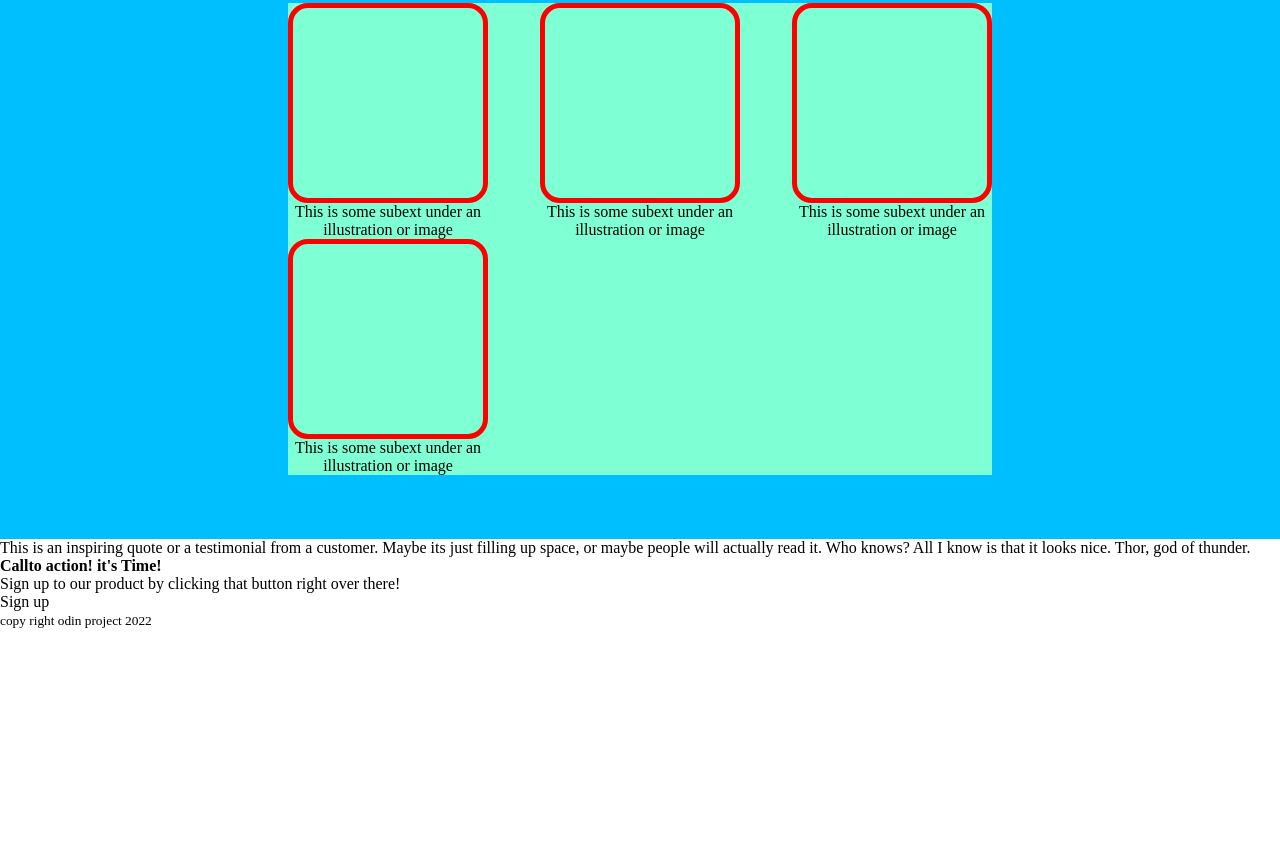
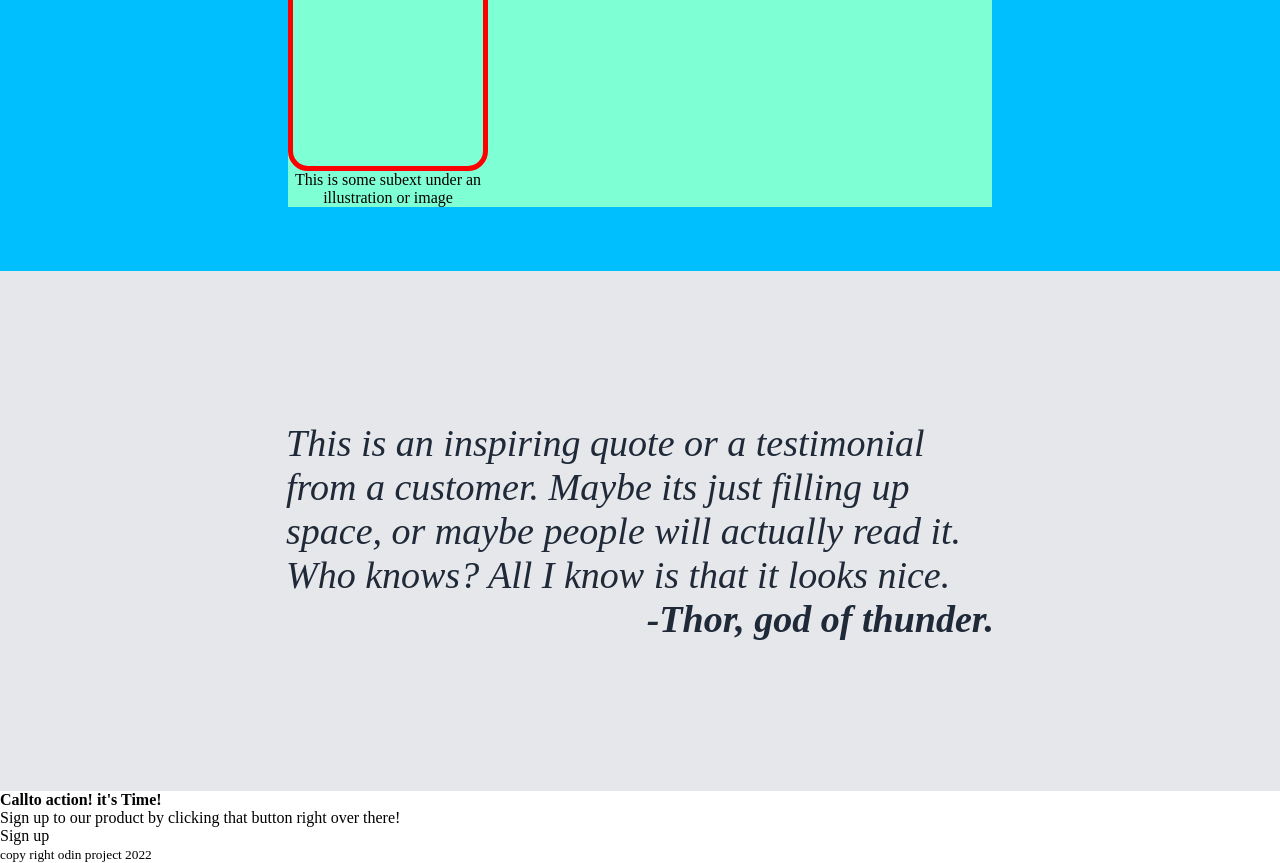
Before and after one commit to BeeAwwad/project-landing-page, a plain HTML site: page index.html in a window 1280 px wide. Shown: the part 900-1763 px from the top of the page. Before the commit the page ends 1529 px from the top, so only its background shows below. Drawn offline with Linux system fonts and the light colour scheme.

Commit message:
Style Thor quote

```diff
--- a/index.html
+++ b/index.html
@@ -42,18 +42,24 @@
             </div>
         </div>
 
-        <blockquote>
-            This is an inspiring quote or a testimonial from a customer. Maybe its just filling up space, or maybe people will actually read it. Who knows? All I know is that it looks nice.
-            <span class="thor">Thor, god of thunder. </span>
-        </blockquote>
+        <div class="quote">
+            <div class="thor-quote">
+                <p>This is an inspiring quote or a testimonial from a customer. Maybe its just filling up space, or maybe people will actually read it. Who knows? All I know is that it looks nice.
+            </p>
+            <p class="thor">-Thor, god of thunder.</p>
+        </div>
+
+        </div>
 
     </div>
 
-    <aside>
-        <h4>Callto action! it's Time!</h4>
+    <div class="call-action">
+        <div class="click-here">
+            <h4>Callto action! it's Time!</h4>
         <p>Sign up to our product by clicking that button right over there!</p>
+        </div>
         <div class="btn">Sign up</div>
-    </aside>
+    </div>
 
     <footer>
         <small>copy right odin project 2022</small>
--- a/styles.css
+++ b/styles.css
@@ -18,9 +18,9 @@ body {
     font-family: 'Segoe UI', Tahoma, Geneva, Verdana, sans-serif;
 }
 .img-one {
-    width: 600px;
-    height: 300px;
+    width: 45%;
     border-radius: 5px;
+    flex-shrink: 1;
 }
 .head-container {
     width: 66%;
@@ -30,7 +30,7 @@ body {
 .logo-nav {
     display: flex;
     justify-content: space-between;
-    flex: 1;
+    flex-shrink: 1;
     padding-top: 20px;
     padding-bottom: 50px;
 }
@@ -52,6 +52,7 @@ body {
     padding-top: 50px;
     padding-bottom: 10%;
     background-color: darkgreen;
+    margin: 0 auto;
 }
 .awsome{
     width: 45%;
@@ -140,10 +141,27 @@ body {
     height: 200px;
     border-radius: 20px;
 }
-@media screen and (maxwidth: 400px) {
-    .img-one {
-        width: 100%;
-        flex-grow: 1;
-    }
+.quote {
+    background-color: #e5e7eb;
+    padding: 50px;
+    height: 20%;
+    width: 100%;
+}
+.thor-quote {
+    margin: 0 auto;
+    width: 60%;
+    font-size: 38px;
+    font-weight: lighter;
+    font-style: italic;
+    color: #1f2937;
+    padding-top: 100px;
+    padding-bottom: 100px;
+}
+.thor {
+    font-weight: bold;
+    display: flex;
+    justify-content: flex-end;
+}
+.call-action {
 
 }
```
